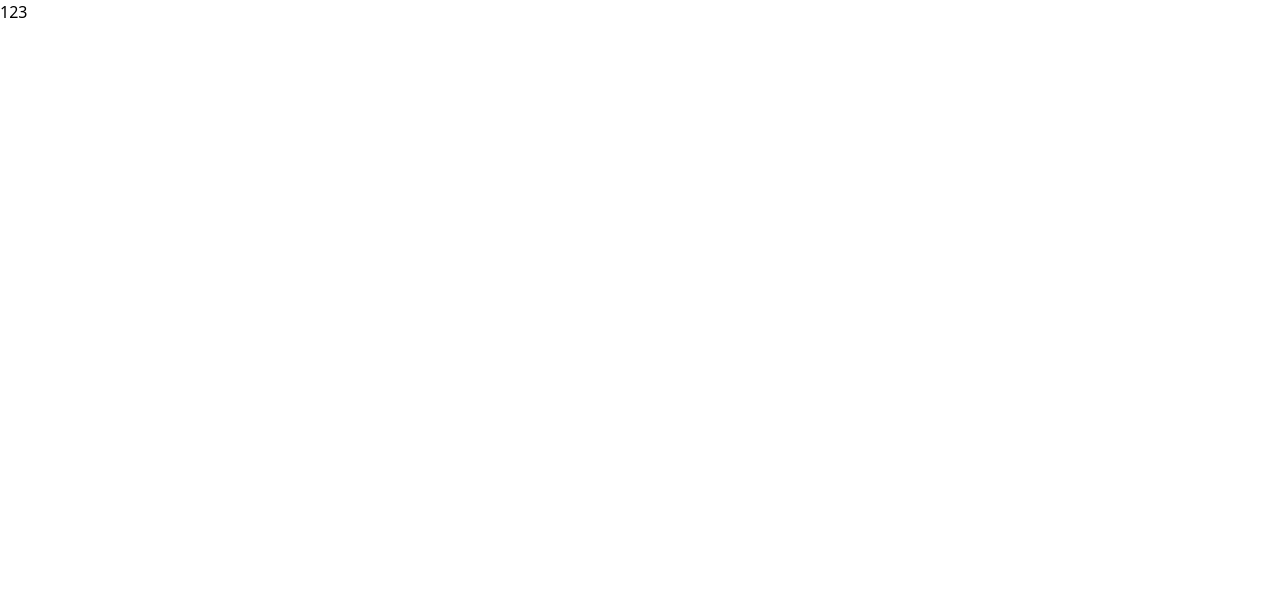
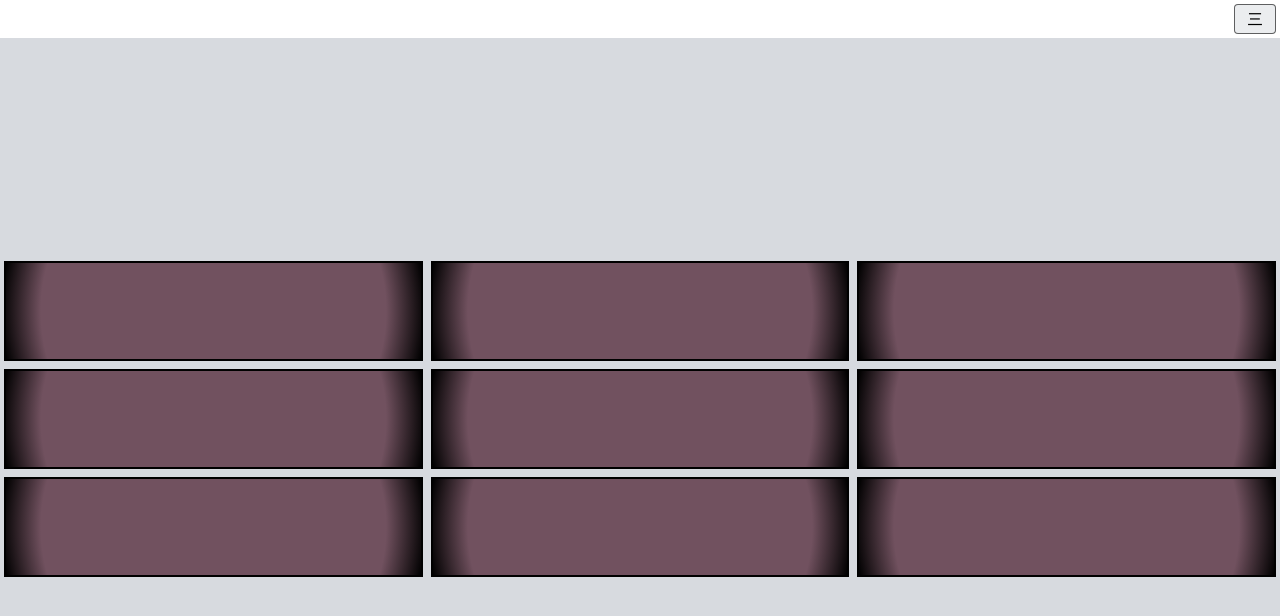
Before and after one commit to xdkillyou/tree-menu, a Vue app: page / in a window 1280 px wide. Shown: the top 616 px of the page. Built offline with nearby package versions, Linux system fonts and the light colour scheme.

Commit message:
feat: add header & squareBox to Main view

```diff
--- a/src/App.vue
+++ b/src/App.vue
@@ -1,7 +1,19 @@
 <script setup lang="ts">
-const a = '123';
+import SquareBox from '@/components/squareBox.vue';
+import Header from '@/components/header/headerContent.vue';
 </script>
 
 <template>
-  <div>123</div>
+  <div>
+    <Header />
+    <div class="fixed top-38px right-0 left-0 bottom-0 bg-gray/40">
+      <div class="absolute top-1/2 transform -translate-y-1/2 w-full">
+        <div class="grid grid-cols-3 gap-2 mx-4px">
+          <SquareBox v-for="index in 9" :key="index" :index="index" />
+        </div>
+      </div>
+    </div>
+  </div>
 </template>
+
+<style></style>
```
